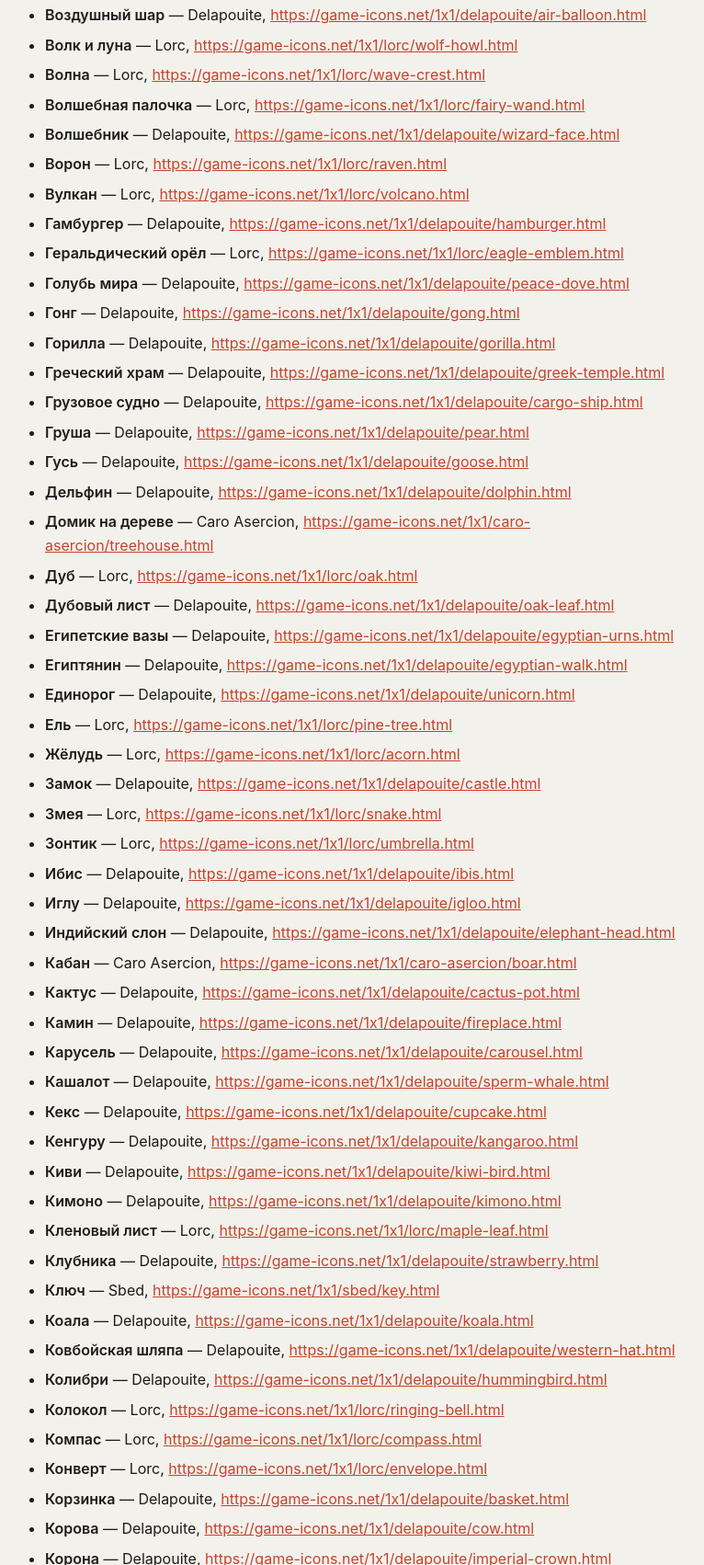
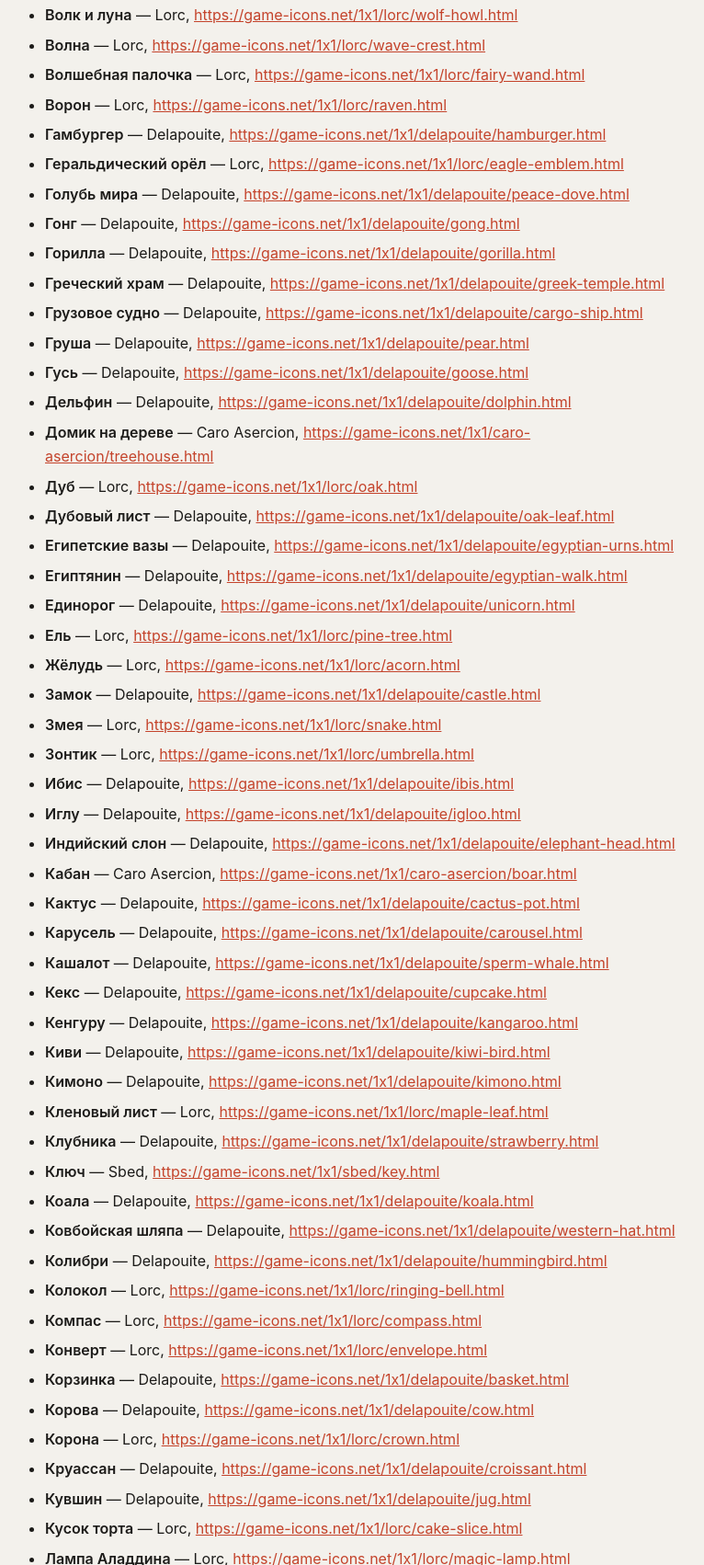
Before and after one commit to MereanaMordegard/hanga, a plain HTML site: page credits.html in a window 1280 px wide. Shown: the part 1098-2800 px from the top of the page at 92% size, without its empty margins (253-1019 px from the left). Drawn offline with Linux system fonts and the light colour scheme.

Commit message:
обновление списка картинок

```diff
--- a/credits.html
+++ b/credits.html
@@ -28,13 +28,12 @@
 </head>
 <body>
 <h1>Картинки «Ханги»</h1>
-<p>Под каждой решённой картинкой в игре подписаны автор и лицензия. Здесь — полный список с источниками. Кроссвордов в игре: 214.</p>
+<p>Под каждой решённой картинкой в игре подписаны автор и лицензия. Здесь — полный список с источниками. Кроссвордов в игре: 204.</p>
 <h2>Значки game-icons.net — CC BY 3.0</h2>
 <p>Лицензия: <a href="https://creativecommons.org/licenses/by/3.0/deed.ru">https://creativecommons.org/licenses/by/3.0/deed.ru</a> — значки перекрашены в чёрный и переведены в клетки кроссворда.</p>
 <ul>
 <li><strong>Автобус</strong> — Delapouite, <a href="https://game-icons.net/1x1/delapouite/bus.html">https://game-icons.net/1x1/delapouite/bus.html</a></li>
 <li><strong>Автомобиль</strong> — Delapouite, <a href="https://game-icons.net/1x1/delapouite/city-car.html">https://game-icons.net/1x1/delapouite/city-car.html</a></li>
-<li><strong>Аист</strong> — Delapouite, <a href="https://game-icons.net/1x1/delapouite/stork-delivery.html">https://game-icons.net/1x1/delapouite/stork-delivery.html</a></li>
 <li><strong>Анубис</strong> — Delapouite, <a href="https://game-icons.net/1x1/delapouite/anubis.html">https://game-icons.net/1x1/delapouite/anubis.html</a></li>
 <li><strong>Арочный мост</strong> — Delapouite, <a href="https://game-icons.net/1x1/delapouite/arch-bridge.html">https://game-icons.net/1x1/delapouite/arch-bridge.html</a></li>
 <li><strong>Бабочка</strong> — Lorc, <a href="https://game-icons.net/1x1/lorc/butterfly.html">https://game-icons.net/1x1/lorc/butterfly.html</a></li>
@@ -60,9 +59,7 @@
 <li><strong>Волк и луна</strong> — Lorc, <a href="https://game-icons.net/1x1/lorc/wolf-howl.html">https://game-icons.net/1x1/lorc/wolf-howl.html</a></li>
 <li><strong>Волна</strong> — Lorc, <a href="https://game-icons.net/1x1/lorc/wave-crest.html">https://game-icons.net/1x1/lorc/wave-crest.html</a></li>
 <li><strong>Волшебная палочка</strong> — Lorc, <a href="https://game-icons.net/1x1/lorc/fairy-wand.html">https://game-icons.net/1x1/lorc/fairy-wand.html</a></li>
-<li><strong>Волшебник</strong> — Delapouite, <a href="https://game-icons.net/1x1/delapouite/wizard-face.html">https://game-icons.net/1x1/delapouite/wizard-face.html</a></li>
 <li><strong>Ворон</strong> — Lorc, <a href="https://game-icons.net/1x1/lorc/raven.html">https://game-icons.net/1x1/lorc/raven.html</a></li>
-<li><strong>Вулкан</strong> — Lorc, <a href="https://game-icons.net/1x1/lorc/volcano.html">https://game-icons.net/1x1/lorc/volcano.html</a></li>
 <li><strong>Гамбургер</strong> — Delapouite, <a href="https://game-icons.net/1x1/delapouite/hamburger.html">https://game-icons.net/1x1/delapouite/hamburger.html</a></li>
 <li><strong>Геральдический орёл</strong> — Lorc, <a href="https://game-icons.net/1x1/lorc/eagle-emblem.html">https://game-icons.net/1x1/lorc/eagle-emblem.html</a></li>
 <li><strong>Голубь мира</strong> — Delapouite, <a href="https://game-icons.net/1x1/delapouite/peace-dove.html">https://game-icons.net/1x1/delapouite/peace-dove.html</a></li>
@@ -89,7 +86,6 @@
 <li><strong>Индийский слон</strong> — Delapouite, <a href="https://game-icons.net/1x1/delapouite/elephant-head.html">https://game-icons.net/1x1/delapouite/elephant-head.html</a></li>
 <li><strong>Кабан</strong> — Caro Asercion, <a href="https://game-icons.net/1x1/caro-asercion/boar.html">https://game-icons.net/1x1/caro-asercion/boar.html</a></li>
 <li><strong>Кактус</strong> — Delapouite, <a href="https://game-icons.net/1x1/delapouite/cactus-pot.html">https://game-icons.net/1x1/delapouite/cactus-pot.html</a></li>
-<li><strong>Камин</strong> — Delapouite, <a href="https://game-icons.net/1x1/delapouite/fireplace.html">https://game-icons.net/1x1/delapouite/fireplace.html</a></li>
 <li><strong>Карусель</strong> — Delapouite, <a href="https://game-icons.net/1x1/delapouite/carousel.html">https://game-icons.net/1x1/delapouite/carousel.html</a></li>
 <li><strong>Кашалот</strong> — Delapouite, <a href="https://game-icons.net/1x1/delapouite/sperm-whale.html">https://game-icons.net/1x1/delapouite/sperm-whale.html</a></li>
 <li><strong>Кекс</strong> — Delapouite, <a href="https://game-icons.net/1x1/delapouite/cupcake.html">https://game-icons.net/1x1/delapouite/cupcake.html</a></li>
@@ -107,7 +103,7 @@
 <li><strong>Конверт</strong> — Lorc, <a href="https://game-icons.net/1x1/lorc/envelope.html">https://game-icons.net/1x1/lorc/envelope.html</a></li>
 <li><strong>Корзинка</strong> — Delapouite, <a href="https://game-icons.net/1x1/delapouite/basket.html">https://game-icons.net/1x1/delapouite/basket.html</a></li>
 <li><strong>Корова</strong> — Delapouite, <a href="https://game-icons.net/1x1/delapouite/cow.html">https://game-icons.net/1x1/delapouite/cow.html</a></li>
-<li><strong>Корона</strong> — Delapouite, <a href="https://game-icons.net/1x1/delapouite/imperial-crown.html">https://game-icons.net/1x1/delapouite/imperial-crown.html</a></li>
+<li><strong>Корона</strong> — Lorc, <a href="https://game-icons.net/1x1/lorc/crown.html">https://game-icons.net/1x1/lorc/crown.html</a></li>
 <li><strong>Круассан</strong> — Delapouite, <a href="https://game-icons.net/1x1/delapouite/croissant.html">https://game-icons.net/1x1/delapouite/croissant.html</a></li>
 <li><strong>Кувшин</strong> — Delapouite, <a href="https://game-icons.net/1x1/delapouite/jug.html">https://game-icons.net/1x1/delapouite/jug.html</a></li>
 <li><strong>Кусок торта</strong> — Lorc, <a href="https://game-icons.net/1x1/lorc/cake-slice.html">https://game-icons.net/1x1/lorc/cake-slice.html</a></li>
@@ -115,7 +111,6 @@
 <li><strong>Лампочка</strong> — Lorc, <a href="https://game-icons.net/1x1/lorc/light-bulb.html">https://game-icons.net/1x1/lorc/light-bulb.html</a></li>
 <li><strong>Ласточка</strong> — Delapouite, <a href="https://game-icons.net/1x1/delapouite/swallow.html">https://game-icons.net/1x1/delapouite/swallow.html</a></li>
 <li><strong>Лебедь</strong> — Lorc, <a href="https://game-icons.net/1x1/lorc/swan.html">https://game-icons.net/1x1/lorc/swan.html</a></li>
-<li><strong>Лимон</strong> — Delapouite, <a href="https://game-icons.net/1x1/delapouite/lemon.html">https://game-icons.net/1x1/delapouite/lemon.html</a></li>
 <li><strong>Лиса</strong> — Caro Asercion, <a href="https://game-icons.net/1x1/caro-asercion/fox.html">https://game-icons.net/1x1/caro-asercion/fox.html</a></li>
 <li><strong>Лотос</strong> — Lorc, <a href="https://game-icons.net/1x1/lorc/lotus.html">https://game-icons.net/1x1/lorc/lotus.html</a></li>
 <li><strong>Луна</strong> — Lorc, <a href="https://game-icons.net/1x1/lorc/moon.html">https://game-icons.net/1x1/lorc/moon.html</a></li>
@@ -142,7 +137,6 @@
 <li><strong>Палатка</strong> — Delapouite, <a href="https://game-icons.net/1x1/delapouite/camping-tent.html">https://game-icons.net/1x1/delapouite/camping-tent.html</a></li>
 <li><strong>Пальма</strong> — Delapouite, <a href="https://game-icons.net/1x1/delapouite/palm-tree.html">https://game-icons.net/1x1/delapouite/palm-tree.html</a></li>
 <li><strong>Панда</strong> — Delapouite, <a href="https://game-icons.net/1x1/delapouite/panda.html">https://game-icons.net/1x1/delapouite/panda.html</a></li>
-<li><strong>Паровоз</strong> — Delapouite, <a href="https://game-icons.net/1x1/delapouite/steam-locomotive.html">https://game-icons.net/1x1/delapouite/steam-locomotive.html</a></li>
 <li><strong>Пасхальное яйцо</strong> — Delapouite, <a href="https://game-icons.net/1x1/delapouite/easter-egg.html">https://game-icons.net/1x1/delapouite/easter-egg.html</a></li>
 <li><strong>Паутина</strong> — Lorc, <a href="https://game-icons.net/1x1/lorc/spider-web.html">https://game-icons.net/1x1/lorc/spider-web.html</a></li>
 <li><strong>Пегас</strong> — Skoll, <a href="https://game-icons.net/1x1/skoll/pegasus.html">https://game-icons.net/1x1/skoll/pegasus.html</a></li>
@@ -165,25 +159,22 @@
 <li><strong>Роза</strong> — Lorc, <a href="https://game-icons.net/1x1/lorc/rose.html">https://game-icons.net/1x1/lorc/rose.html</a></li>
 <li><strong>Рояль</strong> — Caro Asercion, <a href="https://game-icons.net/1x1/caro-asercion/grand-piano.html">https://game-icons.net/1x1/caro-asercion/grand-piano.html</a></li>
 <li><strong>Рыба-ангел</strong> — Delapouite, <a href="https://game-icons.net/1x1/delapouite/tropical-fish.html">https://game-icons.net/1x1/delapouite/tropical-fish.html</a></li>
-<li><strong>Самолёт</strong> — Skoll, <a href="https://game-icons.net/1x1/skoll/airplane.html">https://game-icons.net/1x1/skoll/airplane.html</a></li>
 <li><strong>Свеча</strong> — Lorc, <a href="https://game-icons.net/1x1/lorc/candle-flame.html">https://game-icons.net/1x1/lorc/candle-flame.html</a></li>
 <li><strong>Скарабей</strong> — Lorc, <a href="https://game-icons.net/1x1/lorc/gold-scarab.html">https://game-icons.net/1x1/lorc/gold-scarab.html</a></li>
 <li><strong>Скат</strong> — Delapouite, <a href="https://game-icons.net/1x1/delapouite/manta-ray.html">https://game-icons.net/1x1/delapouite/manta-ray.html</a></li>
 <li><strong>Скворечник</strong> — Delapouite, <a href="https://game-icons.net/1x1/delapouite/bird-house.html">https://game-icons.net/1x1/delapouite/bird-house.html</a></li>
 <li><strong>Скорпион</strong> — Lorc, <a href="https://game-icons.net/1x1/lorc/scorpion.html">https://game-icons.net/1x1/lorc/scorpion.html</a></li>
 <li><strong>Снеговик</strong> — Lorc, <a href="https://game-icons.net/1x1/lorc/snowman.html">https://game-icons.net/1x1/lorc/snowman.html</a></li>
-<li><strong>Снежинка</strong> — Lorc, <a href="https://game-icons.net/1x1/lorc/snowflake-1.html">https://game-icons.net/1x1/lorc/snowflake-1.html</a></li>
+<li><strong>Снежинка</strong> — Lorc, <a href="https://game-icons.net/1x1/lorc/snowflake-2.html">https://game-icons.net/1x1/lorc/snowflake-2.html</a></li>
 <li><strong>Сова</strong> — Lorc, <a href="https://game-icons.net/1x1/lorc/owl.html">https://game-icons.net/1x1/lorc/owl.html</a></li>
 <li><strong>Солнце</strong> — Caro Asercion, <a href="https://game-icons.net/1x1/caro-asercion/heraldic-sun.html">https://game-icons.net/1x1/caro-asercion/heraldic-sun.html</a></li>
 <li><strong>Сфинкс</strong> — Delapouite, <a href="https://game-icons.net/1x1/delapouite/egyptian-sphinx.html">https://game-icons.net/1x1/delapouite/egyptian-sphinx.html</a></li>
-<li><strong>Сыр</strong> — Lorc, <a href="https://game-icons.net/1x1/lorc/cheese-wedge.html">https://game-icons.net/1x1/lorc/cheese-wedge.html</a></li>
 <li><strong>Тауэрский мост</strong> — Delapouite, <a href="https://game-icons.net/1x1/delapouite/tower-bridge.html">https://game-icons.net/1x1/delapouite/tower-bridge.html</a></li>
 <li><strong>Театральные маски</strong> — Lorc, <a href="https://game-icons.net/1x1/lorc/drama-masks.html">https://game-icons.net/1x1/lorc/drama-masks.html</a></li>
 <li><strong>Телефон</strong> — Caro Asercion, <a href="https://game-icons.net/1x1/caro-asercion/rotary-phone.html">https://game-icons.net/1x1/caro-asercion/rotary-phone.html</a></li>
 <li><strong>Тигр</strong> — Delapouite, <a href="https://game-icons.net/1x1/delapouite/tiger-head.html">https://game-icons.net/1x1/delapouite/tiger-head.html</a></li>
 <li><strong>Тираннозавр</strong> — Lorc, <a href="https://game-icons.net/1x1/lorc/dinosaur-rex.html">https://game-icons.net/1x1/lorc/dinosaur-rex.html</a></li>
 <li><strong>Трактор</strong> — Delapouite, <a href="https://game-icons.net/1x1/delapouite/farm-tractor.html">https://game-icons.net/1x1/delapouite/farm-tractor.html</a></li>
-<li><strong>Трицератопс</strong> — Delapouite, <a href="https://game-icons.net/1x1/delapouite/triceratops-head.html">https://game-icons.net/1x1/delapouite/triceratops-head.html</a></li>
 <li><strong>Тукан</strong> — Delapouite, <a href="https://game-icons.net/1x1/delapouite/toucan.html">https://game-icons.net/1x1/delapouite/toucan.html</a></li>
 <li><strong>Тыква</strong> — Delapouite, <a href="https://game-icons.net/1x1/delapouite/pumpkin.html">https://game-icons.net/1x1/delapouite/pumpkin.html</a></li>
 <li><strong>Улитка</strong> — Lorc, <a href="https://game-icons.net/1x1/lorc/snail.html">https://game-icons.net/1x1/lorc/snail.html</a></li>
@@ -191,7 +182,6 @@
 <li><strong>Фонарь</strong> — Lorc, <a href="https://game-icons.net/1x1/lorc/lantern.html">https://game-icons.net/1x1/lorc/lantern.html</a></li>
 <li><strong>Фотоаппарат</strong> — Delapouite, <a href="https://game-icons.net/1x1/delapouite/photo-camera.html">https://game-icons.net/1x1/delapouite/photo-camera.html</a></li>
 <li><strong>Фудзи</strong> — Delapouite, <a href="https://game-icons.net/1x1/delapouite/fuji.html">https://game-icons.net/1x1/delapouite/fuji.html</a></li>
-<li><strong>Хлеб</strong> — Lorc, <a href="https://game-icons.net/1x1/lorc/sliced-bread.html">https://game-icons.net/1x1/lorc/sliced-bread.html</a></li>
 <li><strong>Царевна-лягушка</strong> — Delapouite, <a href="https://game-icons.net/1x1/delapouite/frog-prince.html">https://game-icons.net/1x1/delapouite/frog-prince.html</a></li>
 <li><strong>Цветок в горшке</strong> — Lorc, <a href="https://game-icons.net/1x1/lorc/flower-pot.html">https://game-icons.net/1x1/lorc/flower-pot.html</a></li>
 <li><strong>Церковь с часами</strong> — Delapouite, <a href="https://game-icons.net/1x1/delapouite/church.html">https://game-icons.net/1x1/delapouite/church.html</a></li>
```
